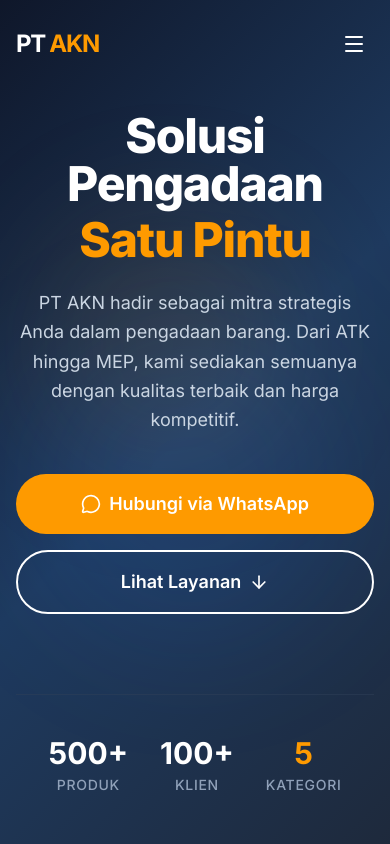
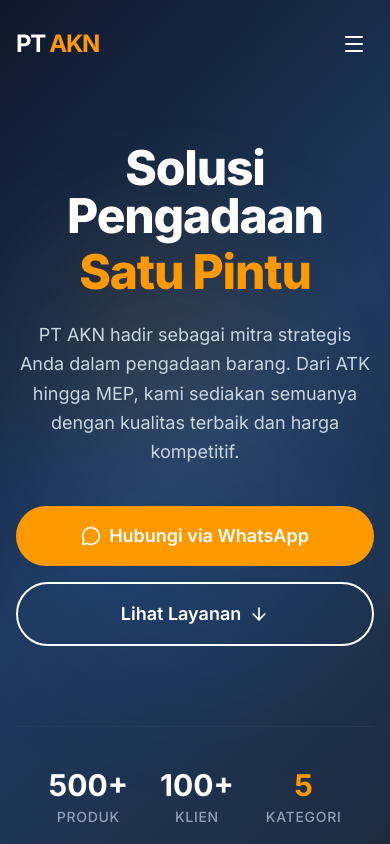
Before and after one commit to rahmyfauzan/pt-akn, a Next.js app: page / in a window 390 px wide. Shown: the top 844 px of the page. Built offline with nearby package versions, Linux system fonts and the light colour scheme.

Commit message:
Fix mobile hero layout overflow

```diff
--- a/src/components/landing/Hero.tsx
+++ b/src/components/landing/Hero.tsx
@@ -4,7 +4,7 @@ import Link from 'next/link';
 
 export default function Hero() {
   return (
-    <section className="relative min-h-[100dvh] flex items-center pt-28 pb-16 md:pt-20 md:pb-0 gradient-hero overflow-hidden">
+    <section className="relative w-full pt-36 pb-20 lg:min-h-[100dvh] lg:flex lg:items-center lg:pt-20 lg:pb-0 gradient-hero overflow-hidden">
       <div className="container mx-auto px-4 md:px-6 relative z-10">
         <div className="max-w-4xl mx-auto text-center">
           <h1 className="text-5xl md:text-7xl font-extrabold text-white tracking-tight mb-6 animate-fade-in-up">
```
